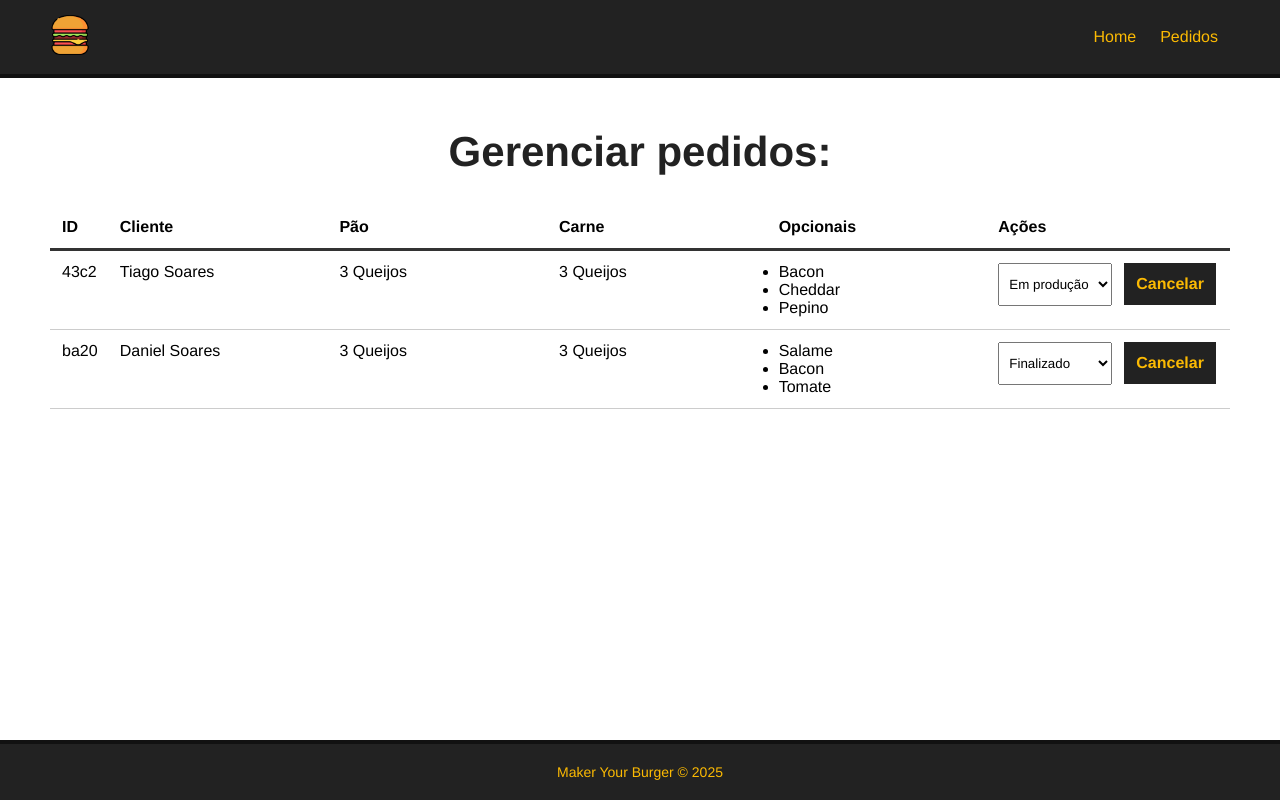
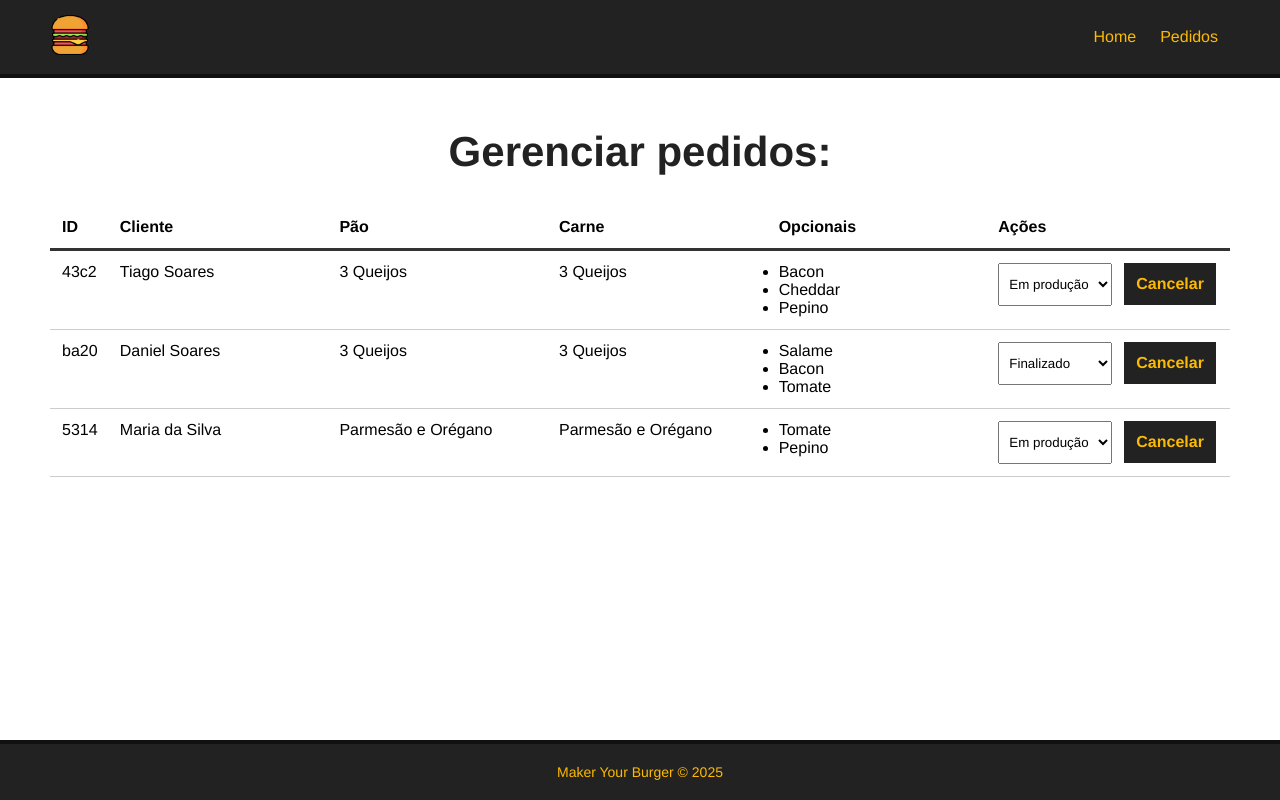
Before and after one commit to TsgoDev/make-your-burger, a Vue app: page /pedidos in a window 1280 px wide. Built offline with nearby package versions, Linux system fonts and the light colour scheme; data requests are answered from the project's data file.

Commit message:
feat: indentação de código

```diff
--- a/db/db.json
+++ b/db/db.json
@@ -101,6 +101,17 @@
         "Tomate"
       ],
       "status": "Finalizado"
+    },
+    {
+      "id": "5314",
+      "nome": "Maria da Silva",
+      "carne": "Veggie burger",
+      "pao": "Parmesão e Orégano",
+      "opcionais": [
+        "Tomate",
+        "Pepino"
+      ],
+      "status": "Em produção"
     }
   ]
 }
--- a/src/components/Formulario.vue
+++ b/src/components/Formulario.vue
@@ -5,18 +5,24 @@
             <form id="burger-form" @submit="createBurger">
                 <div class="input-container">
                     <label for="nome">Nome do cliente:</label>
-                    <input type="text" id="nome" name="nome" v-model="nome" placeholder="Digite seu nome" />
+                    <input type="text" id="nome" name="nome" v-model="nome" placeholder="Digite seu nome" required />
                 </div>
                 <div class="input-container">
                     <label for="pao">Escolha o pão:</label>
-                    <select name="pao" id="pao" v-model="pao">
-                        <option v-for="pao in paes" :key="pao.id" :value="pao.tipo">{{ pao.tipo }}</option>
+                    <select name="pao" id="pao" v-model="pao" required>
+                        <option value="" disabled selected>Selecione uma opção</option>
+                        <option v-for="pao in paes" :key="pao.id" :value="pao.tipo">
+                            {{ pao.tipo }}
+                        </option>
                     </select>
                 </div>
                 <div class="input-container">
                     <label for="carne">Escolha a carne do seu Burger:</label>
-                    <select name="carne" id="carne" v-model="carne">
-                        <option v-for="carne in carnes" :key="carne.id" :value="carne.tipo">{{ carne.tipo }}</option>
+                    <select name="carne" id="carne" v-model="carne" required>
+                        <option value="" disabled selected>Selecione uma opção</option>
+                        <option v-for="carne in carnes" :key="carne.id" :value="carne.tipo">
+                            {{ carne.tipo }}
+                        </option>
                     </select>
                 </div>
                 <div id="opcionais-container" class="input-container">
@@ -35,7 +41,7 @@
 </template>
 
 <script>
-import Message from './Message.vue';
+import Message from "./Message.vue";
 export default {
     components: {
         Message,
@@ -50,13 +56,12 @@ export default {
             pao: null,
             carne: null,
             opcionais: [],
-            status: 'Solicitado',
-            msg:null,
-        }
+            status: "Solicitado",
+            msg: null,
+        };
     },
     methods: {
         async getIngredientes() {
-
             const req = await fetch("http://localhost:3000/ingredientes");
             const data = await req.json();
 
@@ -70,16 +75,16 @@ export default {
             const data = {
                 nome: this.nome,
                 carne: this.carne,
-                pao:this.pao,
+                pao: this.pao,
                 opcionais: Array.from(this.opcionais),
-                status:"Solicitado"
-            }
+                status: "Solicitado",
+            };
             const dataJson = JSON.stringify(data);
 
             const req = await fetch("http://localhost:3000/burgers", {
-               method: "POST",
-               headers: {"Content-type": "application/json"},
-               body: dataJson
+                method: "POST",
+                headers: { "Content-type": "application/json" },
+                body: dataJson,
             });
 
             const res = await req.json();
@@ -88,20 +93,19 @@ export default {
             this.msg = "Pedido realizado com sucesso!";
 
             // limpar msg
-            setTimeout(() => this.msg = "", 3000);
-
+            setTimeout(() => (this.msg = ""), 3000);
 
             // limpar os campos após submit
             this.nome = "";
             this.carne = "";
             this.pao = "";
             this.opcionais = "";
-        }
+        },
     },
     mounted() {
         this.getIngredientes();
-    }
-}
+    },
+};
 </script>
 
 <style scoped>
```
Also changed, not shown: src/components/Dashboard.vue (+2 -11 lines).
